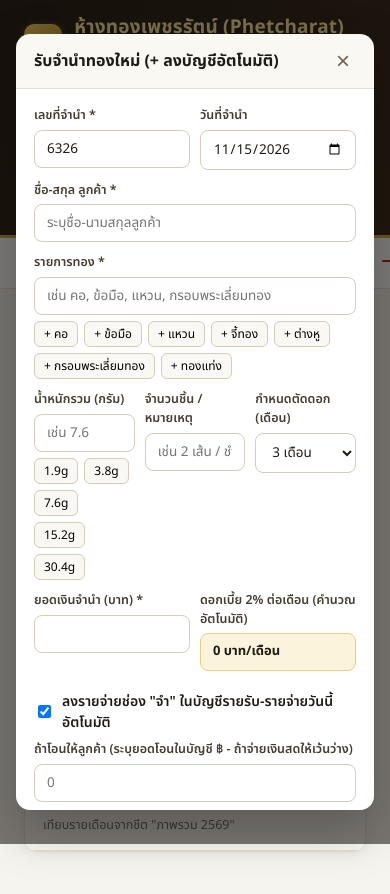
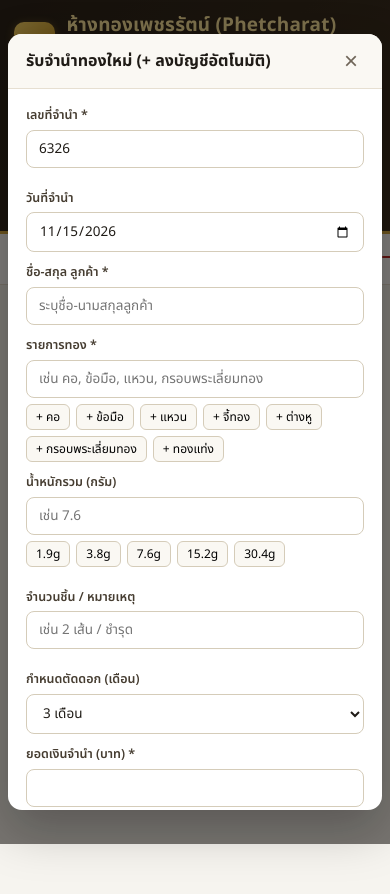
Before and after one commit to tonkla101348/Phetcharat, a website: page public/index.html in a window 390 px wide. Both pictures are taken after a click on the button "+ รับจำนำใหม่". After the commit the page ends 844 px from the top, so only its background shows below. Drawn offline with Linux system fonts and the light colour scheme; no server answers.

Commit message:
Enable LAN/Tailscale phone access and mobile responsive layout

```diff
--- a/public/styles.css
+++ b/public/styles.css
@@ -931,3 +931,22 @@ body {
 .toast.success {
   border-left-color: #10b981;
 }
+
+@media (max-width: 768px) {
+  .topbar {
+    padding: 12px 14px;
+  }
+  .content {
+    padding: 12px;
+  }
+  .form-row,
+  .form-row-3 {
+    grid-template-columns: 1fr;
+  }
+  .search-input {
+    min-width: 100%;
+  }
+  .modal-backdrop {
+    padding: 8px;
+  }
+}
```
Also changed, not shown: server.js (+13 -2 lines).
